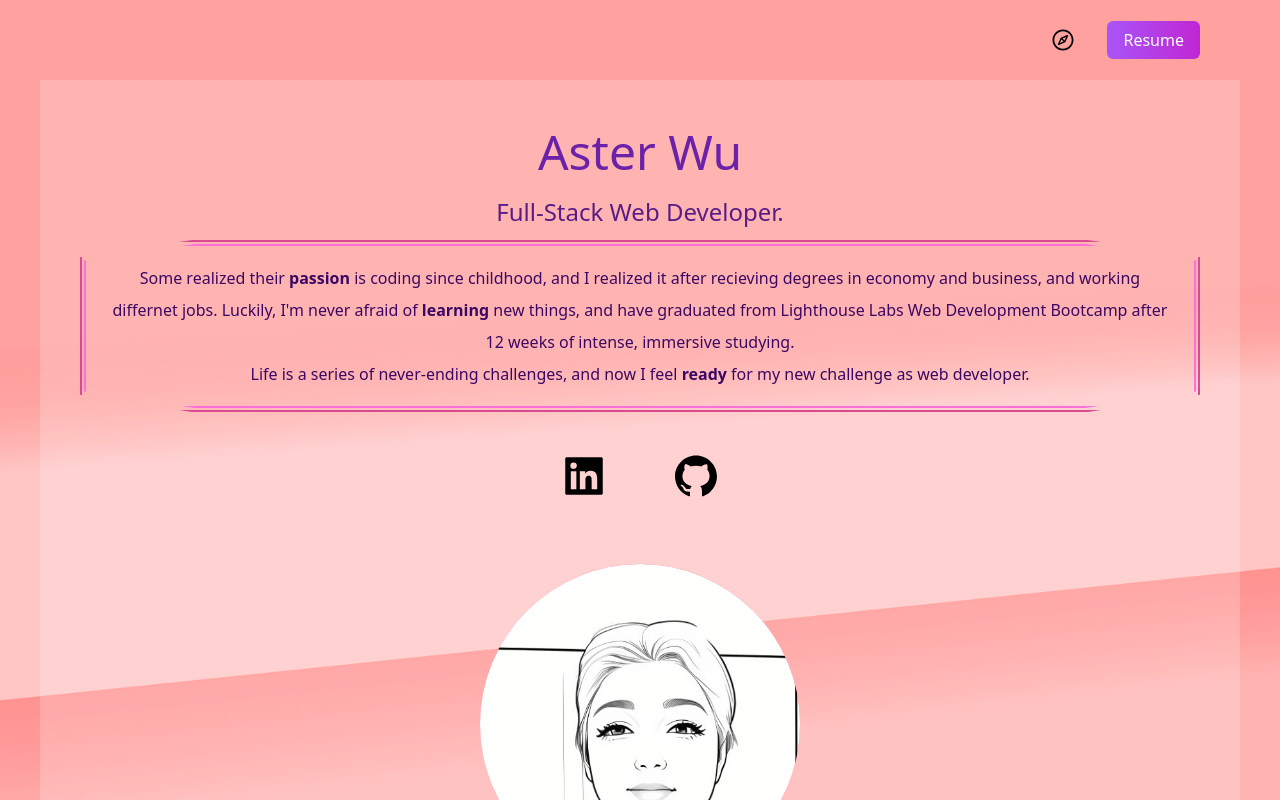
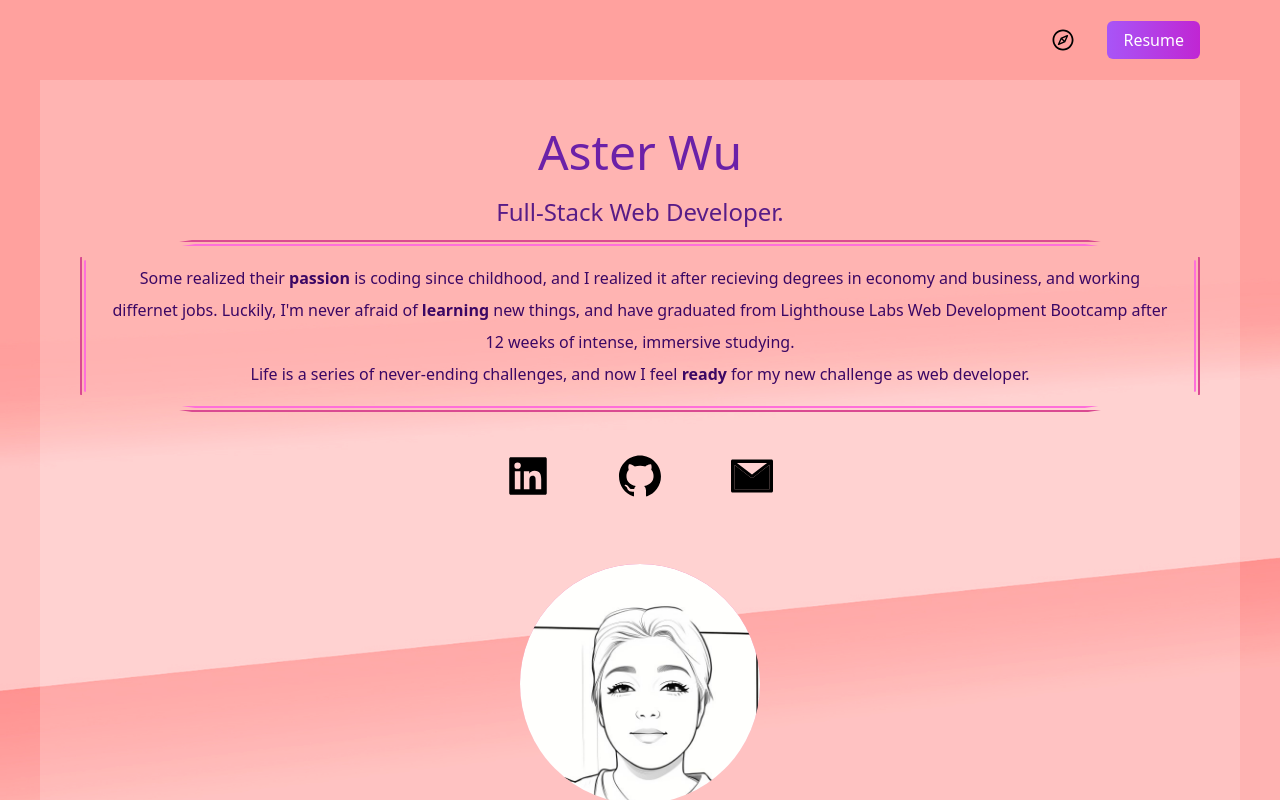
Before and after one commit to Xize-Wu/portfolio, a Next.js app: page / in a window 1280 px wide. Shown: the top 800 px of the page. Built offline with nearby package versions, Linux system fonts and the light colour scheme.

Commit message:
add basic mailto

```diff
--- a/pages/index.js
+++ b/pages/index.js
@@ -75,9 +75,10 @@ export default function Home() {
                 <AiFillGithub />
               </a>
             </div>
-            {/* <AiTwotoneMail /> */}
+            <a href="mailto:asterwu2@gmail.com"><AiTwotoneMail /></a>
+
           </div>
-          <div className="relative mx-auto layout-fill bg-gradient-to-b from-pink-500 rounded-full w-80 h-80 mb-10 overflow-hidden">
+          <div className="relative mx-auto layout-fill bg-gradient-to-b from-pink-500 rounded-full w-60 h-60 mb-10 overflow-hidden">
             <Image
               src={selfie}
               alt="Selfie Image"
```
Lines whose indentation alone changed are shown as unchanged.
